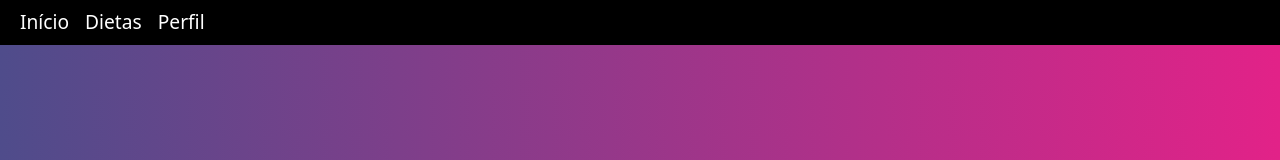
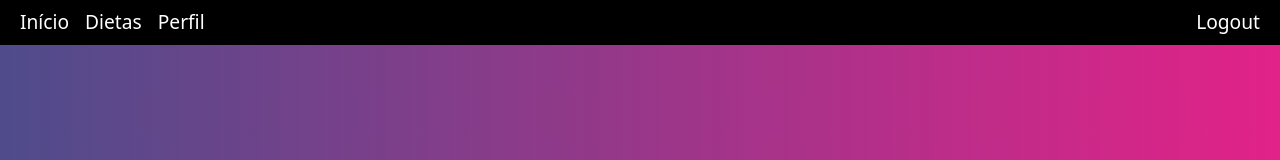
Before and after one commit to mari-martins-souza/keep-health, an Angular app: page /perfil in a window 1280 px wide. Shown: the top 160 px of the page. Built offline with nearby package versions, Linux system fonts and the light colour scheme.

Commit message:
add opção de logout

```diff
--- a/src/shared/components/header/header.component.html
+++ b/src/shared/components/header/header.component.html
@@ -17,6 +17,11 @@
             <a class="nav-link" href="/perfil">Perfil</a>
           </li>
         </ul>
+        <ul class="navbar-nav ms-auto">
+          <li class="nav-item">
+            <a (click)='limparUsuarioLogado()' id="logout" class="nav-link" href="">Logout</a>
+          </li>
+        </ul>
       </div>
     </div>
 </nav>
--- a/src/shared/components/header/header.component.ts
+++ b/src/shared/components/header/header.component.ts
@@ -9,4 +9,8 @@ import { Component } from '@angular/core';
 })
 export class HeaderComponent {
 
+  limparUsuarioLogado() {
+    localStorage.setItem('usuarioLogado', '');
+  }
+
 }
```
Also changed, not shown: src/shared/components/header/header.component.scss (line endings or trailing spaces).
